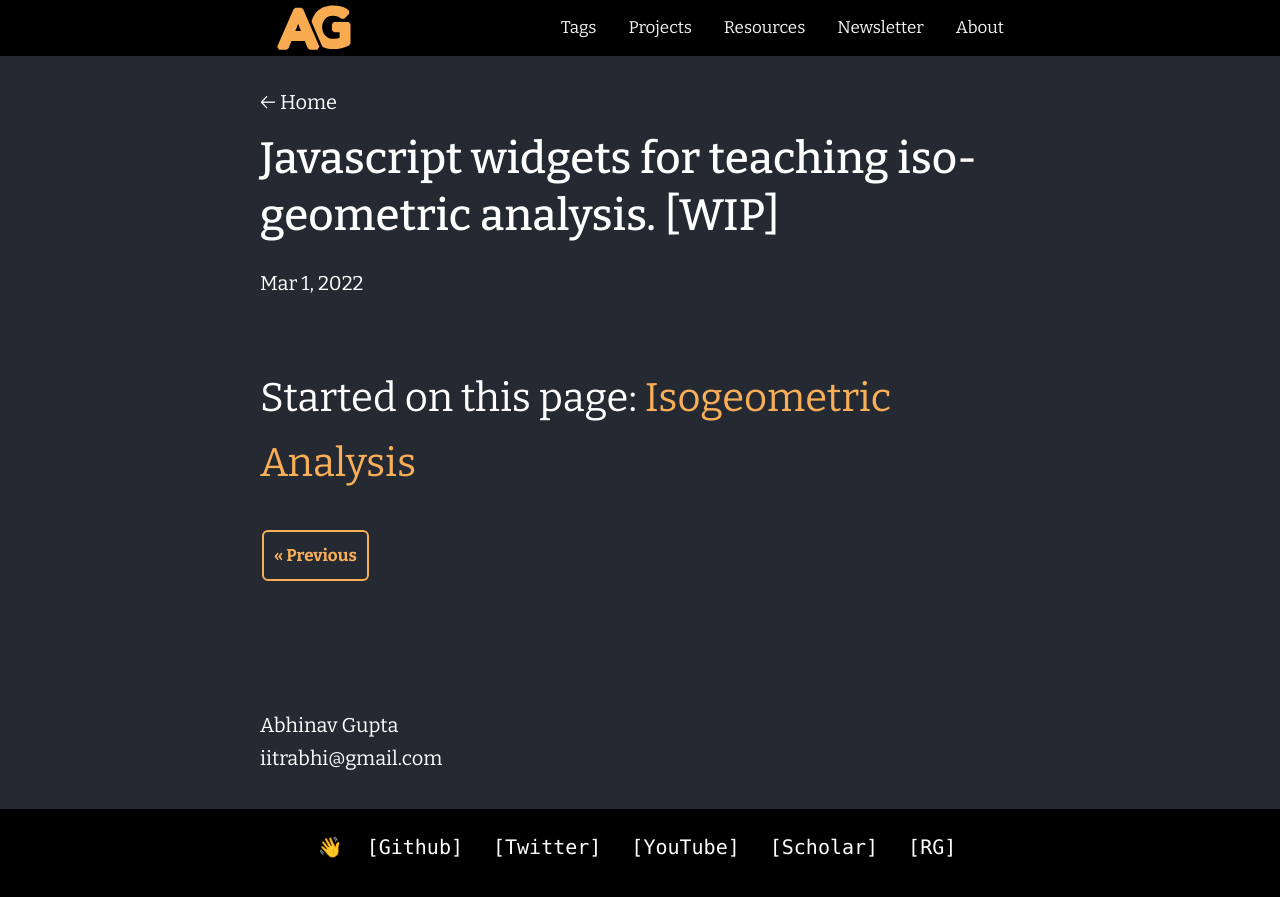
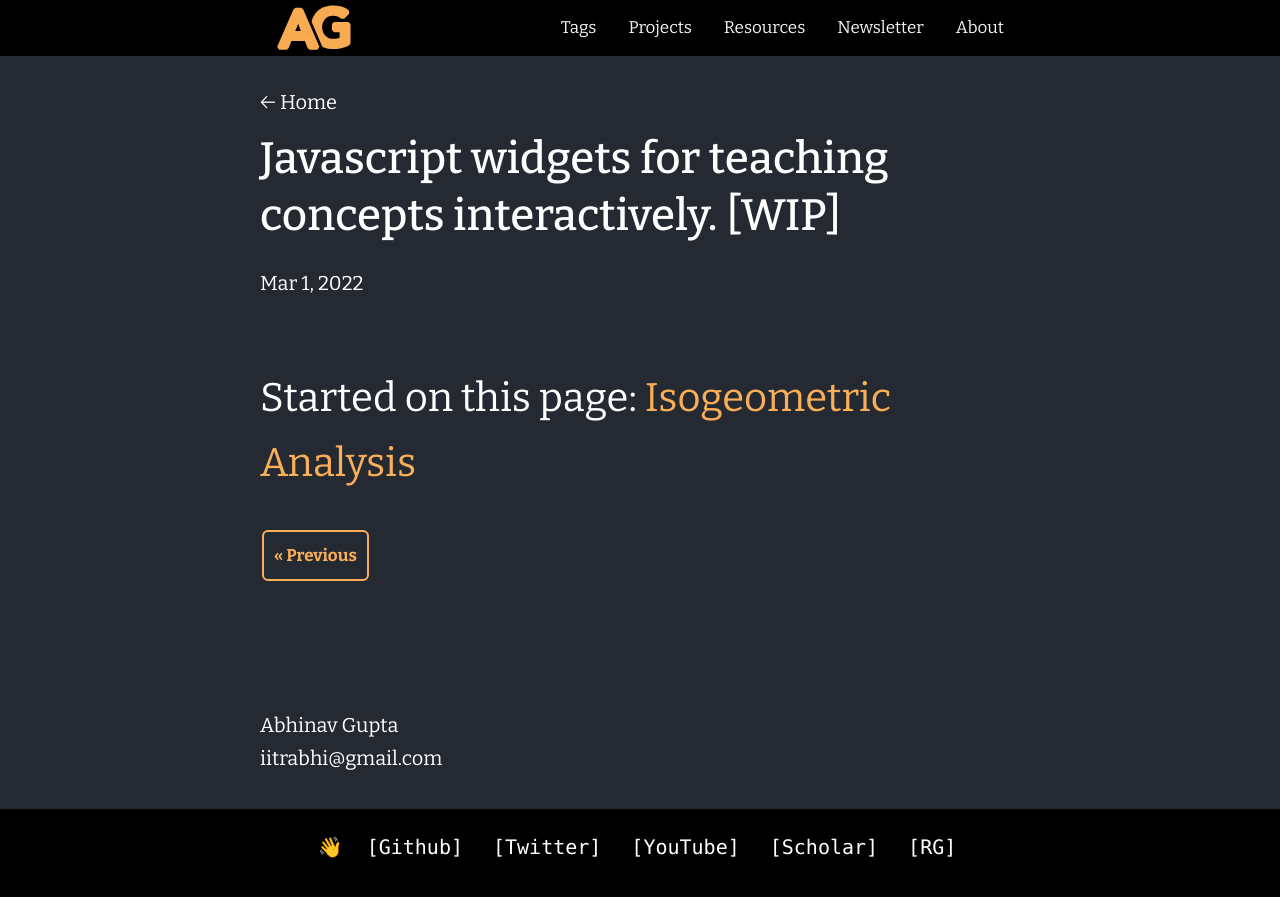
Before and after one commit to iitrabhi/iitrabhi.github.io, a Jekyll site: the page built from _projects/2022/04April/isogeometric-analysis.md, in a window 1280 px wide. Shown: the top 897 px of the page. Built offline with Jekyll 4.4.1, drawn with Linux system fonts in a browser that asks for light colours.

Commit message:
Update isogeometric-analysis.md

```diff
--- a/_projects/2022/04April/isogeometric-analysis.md
+++ b/_projects/2022/04April/isogeometric-analysis.md
@@ -1,7 +1,7 @@
 ---
 layout: post
-title: "Javascript widgets for teaching iso-geometric analysis. [WIP]"
-description: "Developing simple widgets in javascript to teach concepts in isogeometric analysis."
+title: "Javascript widgets for teaching concepts interactively. [WIP]"
+description: "Developing simple widgets in javascript."
 langs: [HTML, CSS, JS]
 year: "April 2022"
 date: 2022-03-01
```
